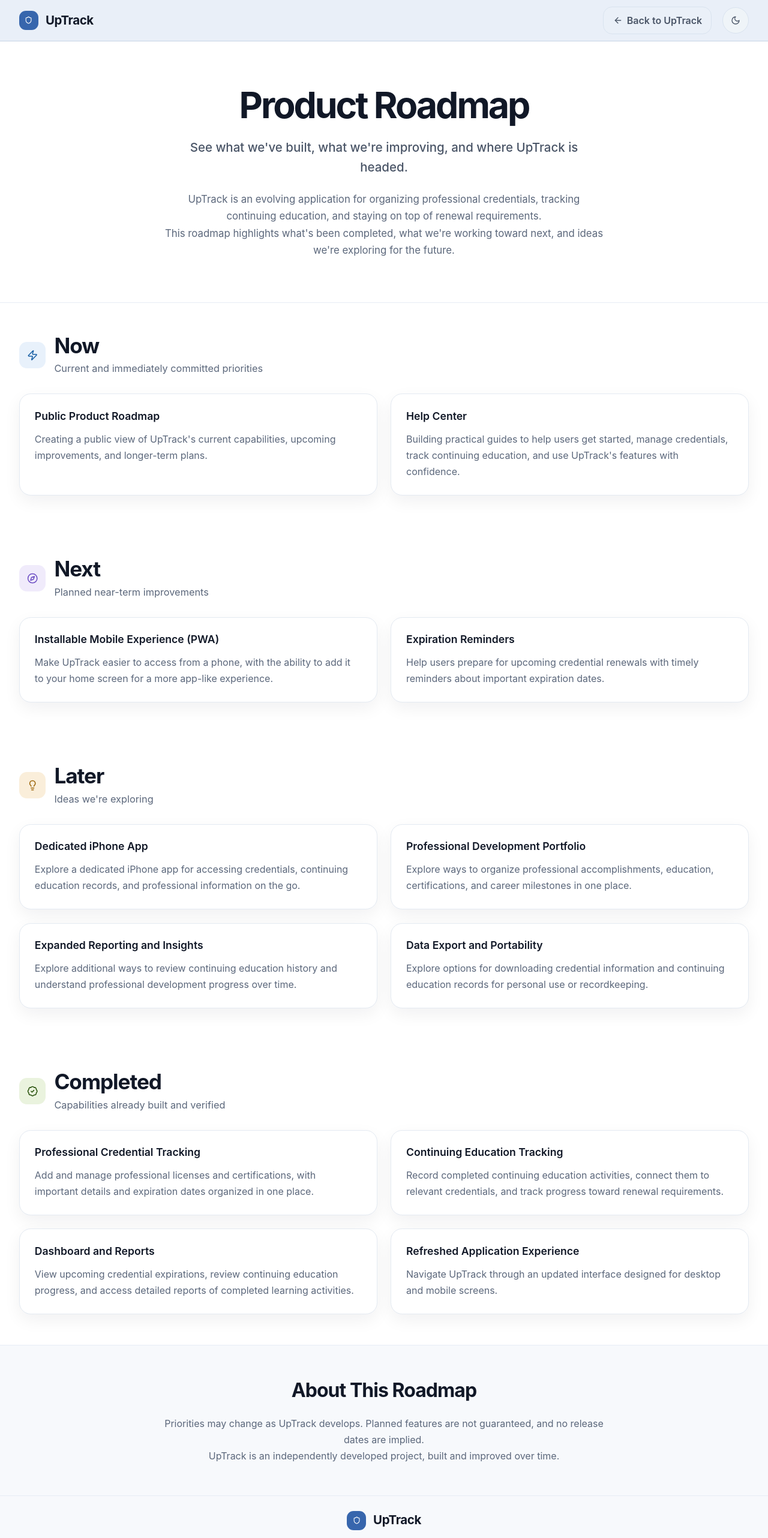
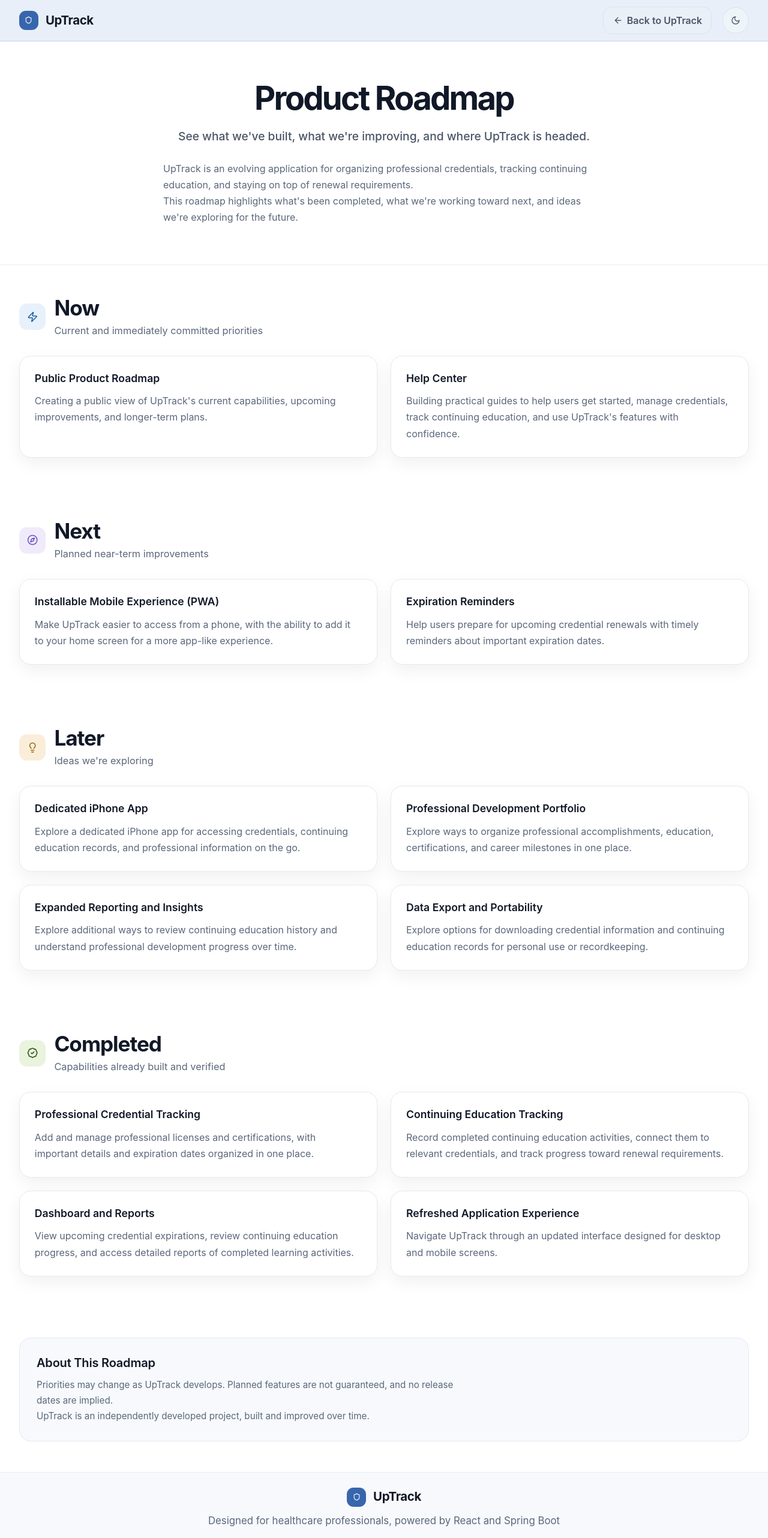
Before and after one commit to alexc83/uptrack, a React (Vite) app in the folder frontend-react/: page /roadmap in a window 1280 px wide. Shown: the top 2564 px of the page at 60% size. Built offline with nearby package versions, Linux system fonts and the light colour scheme; no server answers.

Commit message:
fix(p01): roadmap about panel, intro typography, scroll reset, e2e fixture
Co-authored-by: alexc83 <alexc83@users.noreply.github.com>

```diff
--- a/frontend-react/src/features/landing/landing-page.tsx
+++ b/frontend-react/src/features/landing/landing-page.tsx
@@ -26,6 +26,7 @@ export function LandingPage() {
 
   useEffect(() => {
     document.title = 'UpTrack — Credential & CE Tracking';
+    window.scrollTo(0, 0);
   }, []);
 
   const update = (change: (next: URLSearchParams) => void) =>
--- a/frontend-react/src/features/roadmap/roadmap-page.tsx
+++ b/frontend-react/src/features/roadmap/roadmap-page.tsx
@@ -40,27 +40,30 @@ function RoadmapSectionView({ section }: { section: RoadmapSection }) {
 export function RoadmapPage() {
   useEffect(() => {
     document.title = 'Product Roadmap — UpTrack';
+    window.scrollTo(0, 0);
   }, []);
 
   return (
     <div className="min-h-screen bg-[var(--ut-landing-bg)] text-[var(--ut-landing-text)] ut-fade-in">
       <RoadmapHeader />
       <main>
-        <section aria-labelledby="roadmap-heading" className="border-b border-[var(--ut-landing-footer-border)] py-[4.5rem] max-[768px]:py-[3rem]">
+        <section aria-labelledby="roadmap-heading" className="border-b border-[var(--ut-landing-footer-border)] py-[4rem] max-[768px]:py-[2.8rem]">
           <div className="mx-auto w-[min(100%-2rem,76rem)] max-w-[54rem] text-center">
-            <h1 id="roadmap-heading" className="m-0 text-[clamp(2.6rem,5.5vw,3.8rem)] font-bold leading-[1.12] tracking-[-0.05em] text-[var(--ut-landing-heading)]">{roadmapIntro.title}</h1>
-            <p className="mx-auto mt-[1.3rem] max-w-[44rem] text-[clamp(1.1rem,2vw,1.28rem)] font-medium leading-[1.6] text-[var(--ut-landing-subtle)]">{roadmapIntro.tagline}</p>
-            <div className="mx-auto mt-[1.4rem] max-w-[46rem] space-y-[0.9rem] text-[1.05rem] leading-[1.7] text-[var(--ut-landing-muted)]">
+            <h1 id="roadmap-heading" className="m-0 text-[clamp(2.4rem,5vw,3.4rem)] font-bold leading-[1.12] tracking-[-0.05em] text-[var(--ut-landing-heading)]">{roadmapIntro.title}</h1>
+            <p className="mx-auto mt-[1.1rem] max-w-[44rem] text-[clamp(1.05rem,2vw,1.2rem)] font-medium leading-[1.6] text-[var(--ut-landing-subtle)]">{roadmapIntro.tagline}</p>
+            <div className="mx-auto mt-[1.6rem] max-w-[46rem] space-y-[0.8rem] text-left text-[1rem] leading-[1.7] text-[var(--ut-landing-muted)]">
               {roadmapIntro.paragraphs.map((paragraph) => <p key={paragraph} className="m-0">{paragraph}</p>)}
             </div>
           </div>
         </section>
         {roadmapSections.map((section) => <RoadmapSectionView key={section.key} section={section} />)}
-        <section aria-labelledby="roadmap-about-heading" className="border-t border-[var(--ut-landing-footer-border)] bg-[var(--ut-landing-surface-soft)] py-[3.2rem] max-[768px]:py-[2.4rem]">
-          <div className="mx-auto w-[min(100%-2rem,76rem)] max-w-[54rem] text-center">
-            <h2 id="roadmap-about-heading" className="m-0 text-[clamp(1.5rem,3vw,2rem)] font-bold tracking-[-0.03em] text-[var(--ut-landing-heading)]">{roadmapAbout.title}</h2>
-            <div className="mx-auto mt-[1.1rem] max-w-[46rem] space-y-[0.8rem] text-[1rem] leading-[1.7] text-[var(--ut-landing-muted)]">
-              {roadmapAbout.paragraphs.map((paragraph) => <p key={paragraph} className="m-0">{paragraph}</p>)}
+        <section aria-labelledby="roadmap-about-heading" className="py-[3.2rem] max-[768px]:py-[2.4rem]">
+          <div className="mx-auto w-[min(100%-2rem,76rem)]">
+            <div className="rounded-[1.2rem] border border-[var(--ut-landing-card-border)] bg-[var(--ut-landing-surface-soft)] p-[1.75rem] max-[640px]:p-[1.35rem]">
+              <h2 id="roadmap-about-heading" className="m-0 text-[1.25rem] font-semibold leading-[1.3] tracking-[-0.01em] text-[var(--ut-landing-heading)]">{roadmapAbout.title}</h2>
+              <div className="mt-[0.7rem] max-w-[46rem] space-y-[0.6rem] text-[0.95rem] leading-[1.7] text-[var(--ut-landing-muted)]">
+                {roadmapAbout.paragraphs.map((paragraph) => <p key={paragraph} className="m-0">{paragraph}</p>)}
+              </div>
             </div>
           </div>
         </section>
```
Also changed, not shown: 1 other file (tests, documents, lock files or other folders).
